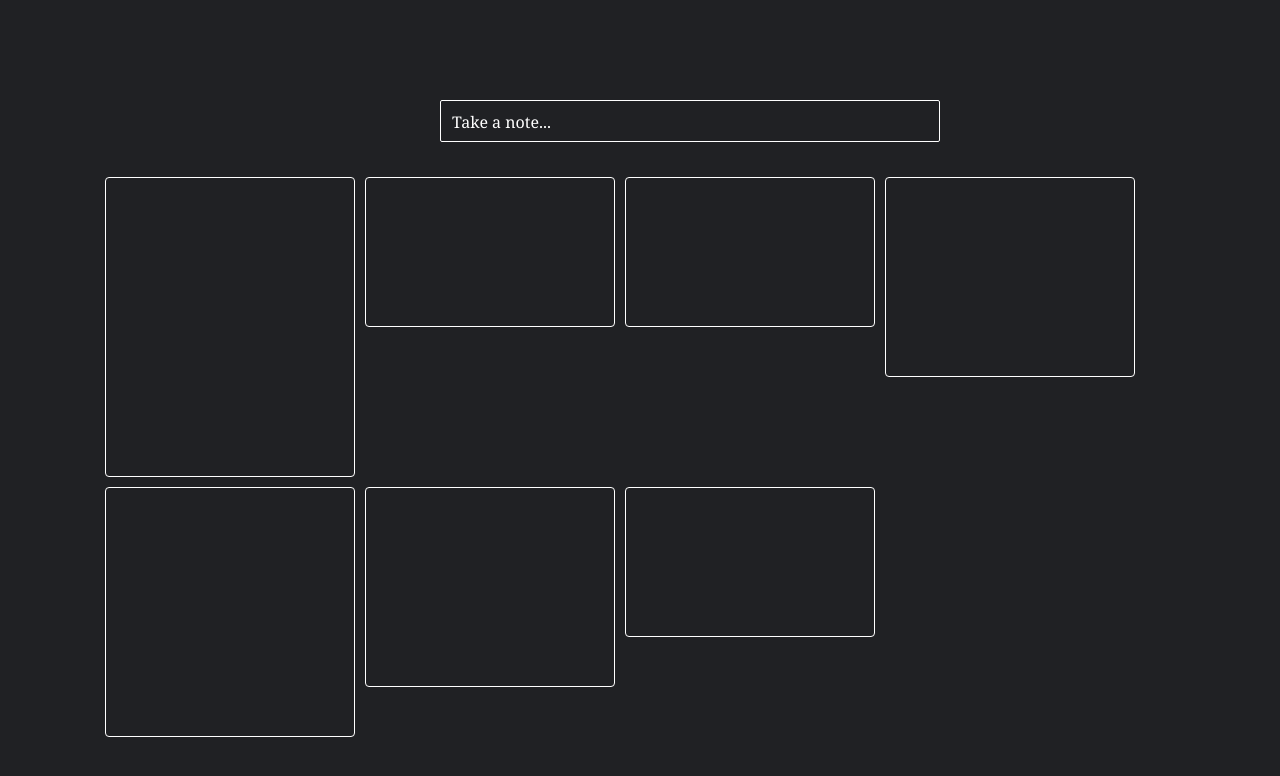
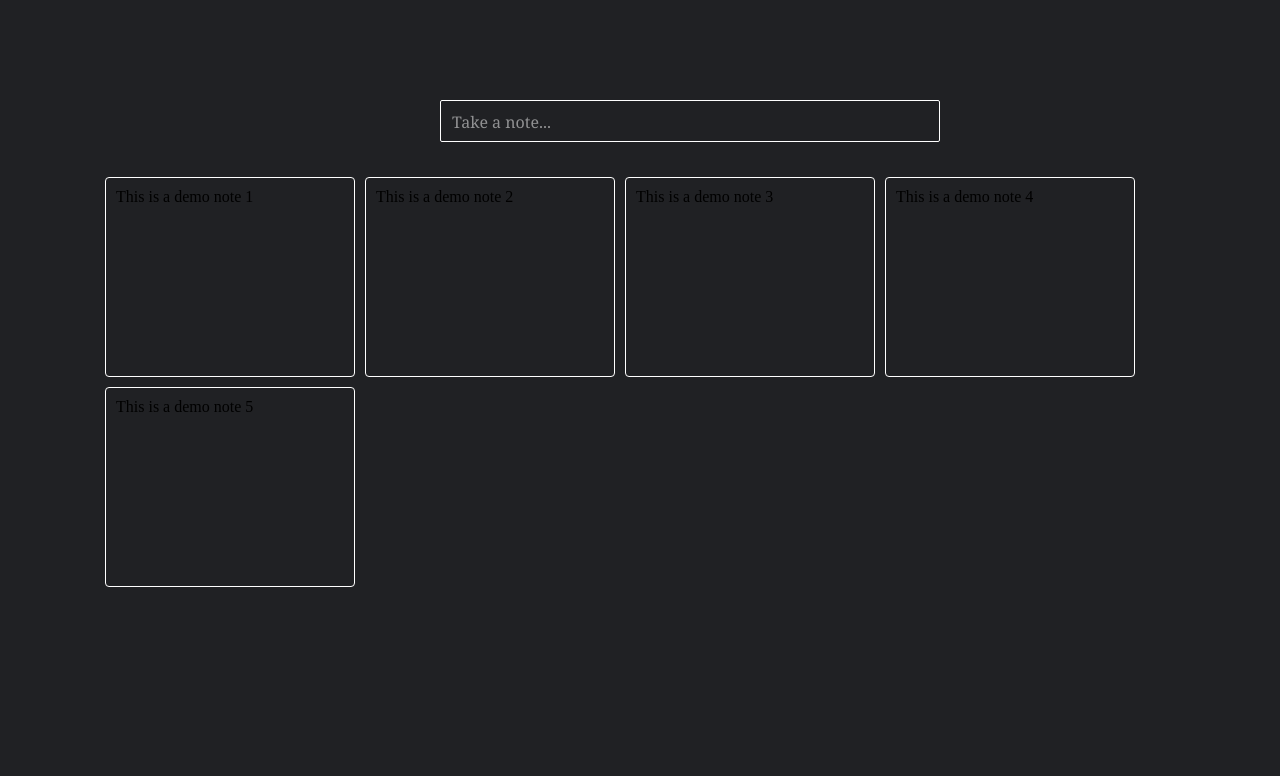
Before and after one commit to RahulGusai/note-keeper, a Next.js app: page /home in a window 1280 px wide. Shown: the top 776 px of the page. Built offline with nearby package versions, Linux system fonts and the light colour scheme.

Commit message:
Add new note functionality

```diff
--- a/components/home/newNote.js
+++ b/components/home/newNote.js
@@ -1,6 +1,6 @@
 import { func } from 'prop-types';
 import classes from './newNote.module.css';
-import { forwardRef, useRef, useState } from 'react';
+import { forwardRef, useEffect, useRef, useState } from 'react';
 
 function componentHandler(props, ref) {
   const { titleRef, contentRef } = ref;
@@ -11,6 +11,10 @@ function componentHandler(props, ref) {
       newNoteClickHandler(true);
     }
   }
+
+  useEffect(() => {
+    contentRef.current.innerHTML = 'Take a note...';
+  }, [isExpanded]);
 
   const contentClassesName = `${classes.content} ${
     isExpanded ? classes.expanded : classes.default
@@ -43,9 +47,7 @@ function componentHandler(props, ref) {
         ref={contentRef}
         role="textbox"
         className={contentClassesName}
-      >
-        Take a note...
-      </div>
+      ></div>
       <div className={footerClassesName}>
         <div className={classes.icons}></div>
         <div className={classes.button}>Close</div>
--- a/components/home/newNote.module.css
+++ b/components/home/newNote.module.css
@@ -13,6 +13,7 @@
 
 .default {
   height: 40px;
+  opacity: 0.5;
 }
 
 .content {
--- a/components/home/note.js
+++ b/components/home/note.js
@@ -1,11 +1,17 @@
+import { useEffect, useRef } from 'react';
 import classes from './note.module.css';
 
 export function Note(props) {
-  const { height } = props;
-  console.log('Height received by props');
-  console.log(height);
+  const { height, content } = props;
+  const noteRef = useRef(null);
+
+  useEffect(() => {
+    noteRef.current.innerHTML = content;
+  }, []);
+
   return (
     <div
+      ref={noteRef}
       style={{ '--custom-height': `${height}px` }}
       className={classes.noteContainer}
     ></div>
--- a/components/home/noteList.js
+++ b/components/home/noteList.js
@@ -1,16 +1,14 @@
 import { Note } from './note';
 import classes from './noteList.module.css';
 
-export function NoteList() {
+export function NoteList(props) {
+  const { notes } = props;
+
   return (
     <div className={classes.noteListContainer}>
-      <Note height="300"></Note>
-      <Note height="150"></Note>
-      <Note height="150"></Note>
-      <Note height="200"></Note>
-      <Note height="250"></Note>
-      <Note height="200"></Note>
-      <Note height="150"></Note>
+      {notes.map((note) => {
+        return <Note height="200" content={note.content}></Note>;
+      })}
     </div>
   );
 }
--- /dev/null
+++ b/data/notes.js
@@ -0,0 +1,17 @@
+export const notes_list = [
+  {
+    content: 'This is a demo note 1',
+  },
+  {
+    content: 'This is a demo note 2',
+  },
+  {
+    content: 'This is a demo note 3',
+  },
+  {
+    content: 'This is a demo note 4',
+  },
+  {
+    content: 'This is a demo note 5',
+  },
+];
--- a/pages/home/index.js
+++ b/pages/home/index.js
@@ -2,6 +2,7 @@ import { NewNote } from '@/components/home/newNote';
 import classes from '../../styles/home.module.css';
 import { useEffect, useRef, useState } from 'react';
 import { NoteList } from '@/components/home/noteList';
+import { notes_list } from '@/data/notes';
 
 export default function HomePage() {
   const refs = {
@@ -10,17 +11,28 @@ export default function HomePage() {
   };
 
   const [isExpanded, setIsExpanded] = useState(false);
+  const [notes, setNotes] = useState([]);
 
   function handleHomeContainerClick(e) {
     if (e.target == e.currentTarget) {
-      //fetch title and content of note here
       const { titleRef, contentRef } = refs;
       console.log(titleRef.current.innerHTML);
-      console.log(refs.contentRef.current.innerHTML);
-      //Create a new note with the contents here
+      console.log(contentRef.current.innerHTML);
+      //TODO Create a new note with the contents here
+      const notesCopy = [...notes];
+      const newNote = {
+        content: contentRef.current.innerHTML,
+      };
+      notesCopy.push(newNote);
+      setNotes(notesCopy);
       setIsExpanded(false);
     }
   }
+
+  useEffect(() => {
+    //TODO fetch the contents from the API here
+    setNotes(notes_list);
+  }, []);
 
   return (
     <div className={classes.homeContainer} onClick={handleHomeContainerClick}>
@@ -29,7 +41,7 @@ export default function HomePage() {
         isExpanded={isExpanded}
         newNoteClickHandler={setIsExpanded}
       ></NewNote>
-      <NoteList></NoteList>
+      <NoteList notes={notes}></NoteList>
     </div>
   );
 }
```
